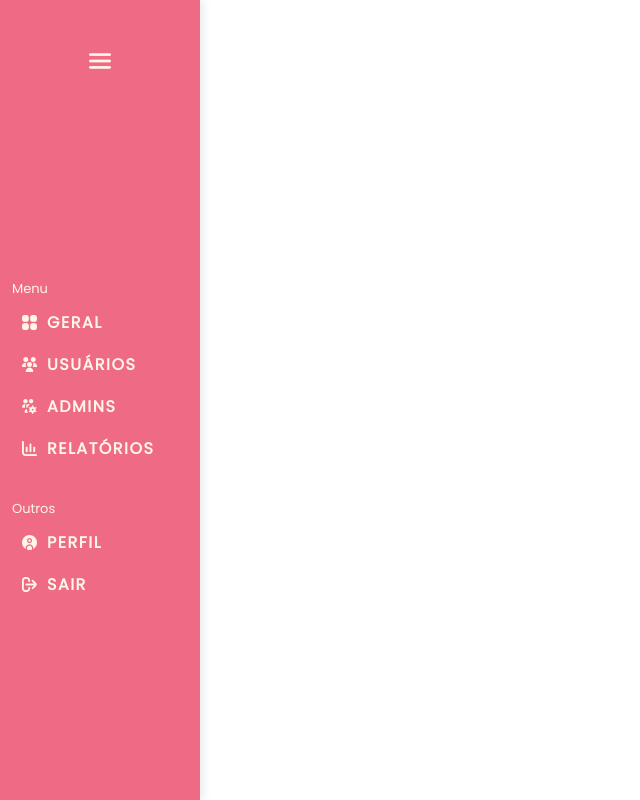
After one commit to agathamarie/S.S.C.L, a PHP site: page /public/components/navBarAdm.php in a window 1280 px wide. The commit adds this page. Shown: the whole page, without its empty margins (0-640 px from the left). Run offline with PHP 8.4, Linux system fonts and the light colour scheme; a stand-in replaces the project's code that opens the database connection; some libraries are stand-ins or nearby versions.

Commit message:
Header Adm 70% feito

```diff
--- a/public/components/footer.php
+++ b/public/components/footer.php
@@ -1,5 +1,5 @@
     <footer id="footer">
-        <a href="../../views/home.php"><img id="logoFooter" src="../../public/images/logoFooter.png" alt="Logo Simple System"></a>
+        <a href="../../views/home.php"><img id="logoFooter" src="../../public/images/logos/logoFooter.png" alt="Logo Simple System"></a>
 
         <nav id="navFooter">
             <a href="../../views/sobre-projeto.php" class="itemnav-footer">Sobre o Projeto</a>
--- a/public/components/header.php
+++ b/public/components/header.php
@@ -21,14 +21,15 @@
     <meta charset="UTF-8">
     <meta name="viewport" content="width=device-width, initial-scale=1.0">
     <title>SS</title>
+    <link href="/website/css/uicons.css">
     <link rel="icon" href="../../public/images/iconSite.png" type="image/png">
     <link rel="stylesheet" href="../../public/css/default.css">
     <link rel="stylesheet" href="<?= $css ?>">
 </head>
 <body>
 
-    <header>
+    <section id="navBar">
         <?php
             include($location);
         ?>
-    </header>
+    </section>
--- /dev/null
+++ b/public/components/navBarAdm.php
@@ -0,0 +1,59 @@
+<link rel="stylesheet" href="https://cdn-uicons.flaticon.com/uicons-regular-rounded/css/uicons-regular-rounded.css">
+<link rel="stylesheet" href="https://cdn-uicons.flaticon.com/uicons-bold-rounded/css/uicons-bold-rounded.css">
+<link rel="stylesheet" href="https://cdn-uicons.flaticon.com/uicons-solid-rounded/css/uicons-solid-rounded.css">
+<link rel="stylesheet" href="../../public/css/teste.css">
+<section id="navBar">
+
+    <script>
+        if (localStorage.getItem("menuState") === "open") {
+            document.documentElement.classList.add("menu-open");
+        }
+    </script>
+    <nav id="adm" class="minimized">
+        <div id="divMenu">
+            <i id="buttonMenu" class="fi fi-br-menu-burger"></i>
+        </div>
+
+
+        <ul id="ul-nav">
+            <div class="div-ul">
+                <p class="textMenu">Menu</p>
+                <li class="item-menu">
+                    <a href="" class="nav-item">
+                        <i class="fi fi-sr-apps"></i> <span class="textMenuItem">GERAL</span>
+                    </a>
+                </li>
+                <li class="item-menu">
+                    <a href="" class="nav-item">
+                        <i class="fi fi-sr-users-alt"></i> <span class="textMenuItem">USUÁRIOS</span>
+                    </a>
+                </li>
+                <li class="item-menu">
+                    <a href="" class="nav-item">
+                        <i class="fi fi-sr-users-gear"></i> <span class="textMenuItem">ADMINS</span>
+                    </a>
+                </li>
+                <li class="item-menu">
+                    <a href="" class="nav-item">
+                        <i class="fi fi-br-stats"></i> <span class="textMenuItem">RELATÓRIOS</span>
+                    </a>
+                </li>
+            </div>
+
+            <div class="div-ul">
+                <p class="textMenu">Outros</p>
+                <li class="item-menu">
+                    <a href="#" class="nav-item">
+                        <i class="fi fi-sr-circle-user"></i> <span class="textMenuItem">PERFIL</span>
+                    </a>
+                </li>
+                <li class="item-menu">
+                    <a href="../../index.php" class="nav-item">
+                        <i class="fi fi-br-sign-out-alt"></i> <span class="textMenuItem">SAIR</span>
+                    </a>
+                </li>
+            </div>
+        </ul>
+    </nav>
+
+</section>
--- /dev/null
+++ b/public/css/teste.css
@@ -0,0 +1,102 @@
+@import url("https://fonts.googleapis.com/css?family=Poppins");
+* {
+    margin: 0;
+    padding: 0;
+    box-sizing: border-box;
+    font-family: 'Poppins', sans-serif;
+}
+
+:root {
+    --darkred: #893D4C;
+    --red: #860F37;
+    --darkpink: #EF6A85;
+    --pink: #FFC6C5;
+    --whiteyellow: #FFF6E5;
+    --black: #452129;
+    --white: #ffffff;
+}
+
+#navBar {
+    width: 200px;
+    height: 100vh;
+    position: fixed;
+    top: 0;
+    left: 0;
+    padding: 20px 12px;
+    display: flex;
+    justify-content: center;
+    align-items: center;
+    background-color: var(--darkpink);
+    box-shadow: 2px 0 10px rgba(0, 0, 0, 0.1);
+}
+    #adm {
+        display: flex;
+        flex-direction: column;
+        justify-content: space-between;
+        height: 100%;
+        width: 100%;
+    }
+        #divMenu {
+            display: flex;
+            justify-content: center;
+            padding: 30px;
+        }
+        #divMenu i {
+            font-size: 22px;
+            color: var(--whiteyellow);
+            cursor: pointer;
+        }
+        #divMenu i:hover {
+            color: var(--darkred);
+            transform: scale(1.1);
+        }
+
+        #ul-nav {
+            list-style: none;
+            display: flex;
+            flex-direction: column;
+            gap: 2rem;
+            margin: auto 0;
+        }
+            .div-ul {
+                display: flex;
+                flex-direction: column;
+                gap: 5px;
+            }
+                .textMenu {
+                    font-size: 13px;
+                    color: var(--whiteyellow);
+                }
+                .item-menu {
+                    transition: 0.3s;
+                }
+                .textMenuItem{
+                    font-size: 16px;
+                    font-weight: 600;
+                    letter-spacing: 1.5px;
+                }
+
+                .nav-item {
+                    display: flex;
+                    align-items: center;
+                    gap: 10px;
+                    color: var(--whiteyellow);
+                    text-decoration: none;
+                    font-size: 13px;
+                    font-weight: 500;
+                    padding: 6px 10px;
+                    border-radius: 6px;
+                    transition: background-color 0.3s, transform 0.2s, color 0.2s;
+                }
+                .nav-item:hover {
+                    background-color: var(--darkred);
+                    color: var(--whiteyellow);
+                    transform: translateX(5px);
+                }
+                .nav-item i {
+                    font-size: 15px;
+                    transition: transform 0.2s;
+                }
+                .nav-item:hover i {
+                    transform: scale(1.1) rotate(6deg);
+                }
```
Also changed, not shown: public/scripts/navBarAdm.js (added, +28 -0 lines), public/components/navBarUser.php (added), public/css/images/iconAdmin.png (deleted), public/css/images/iconUser.png (deleted), public/images/logos/logoFooter.png (renamed from public/images/logoFooter.png), public/images/logos/logoHeaderUser.png (renamed from public/images/logoHeaderUser.png), public/images/logos/logoPinkLigth.png (added).
